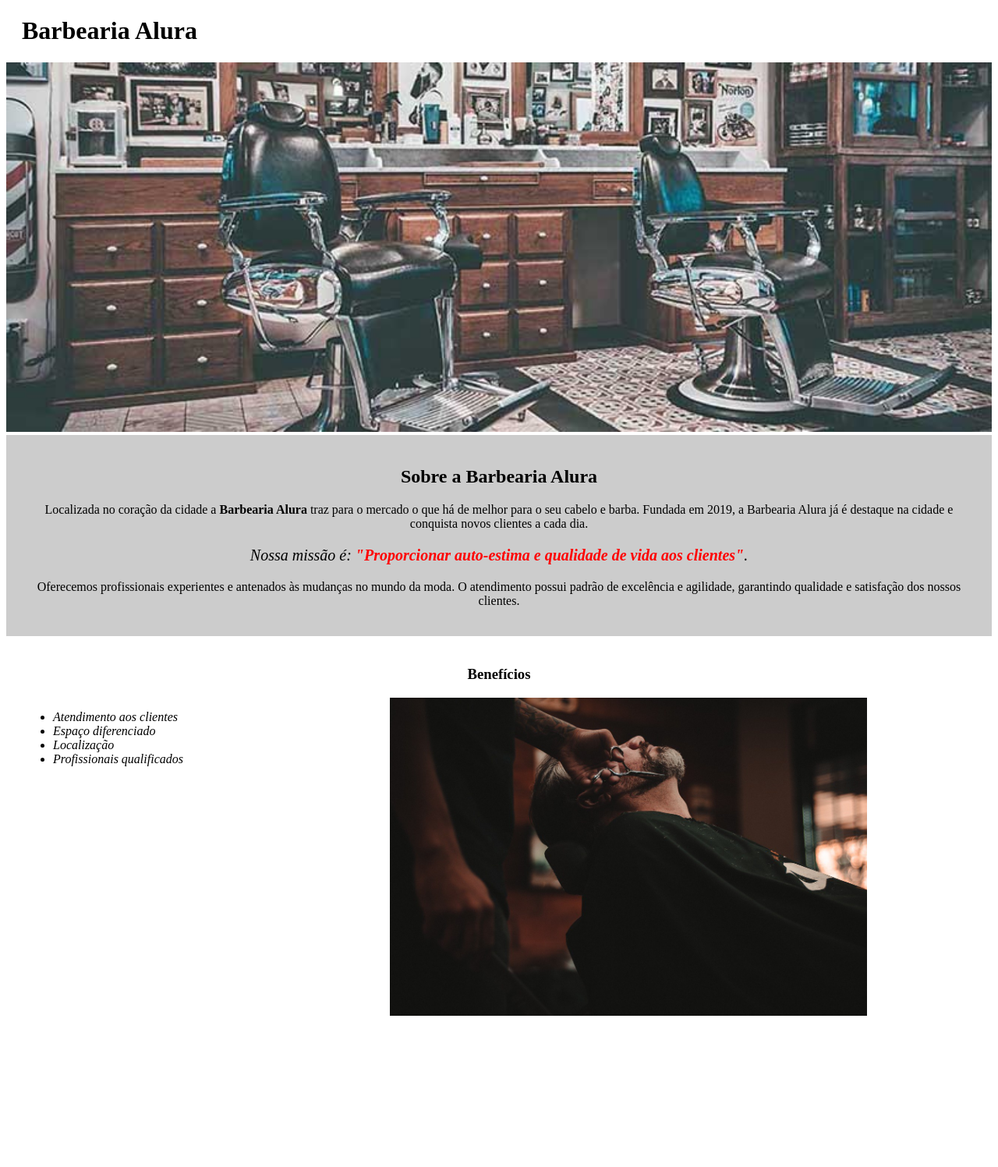
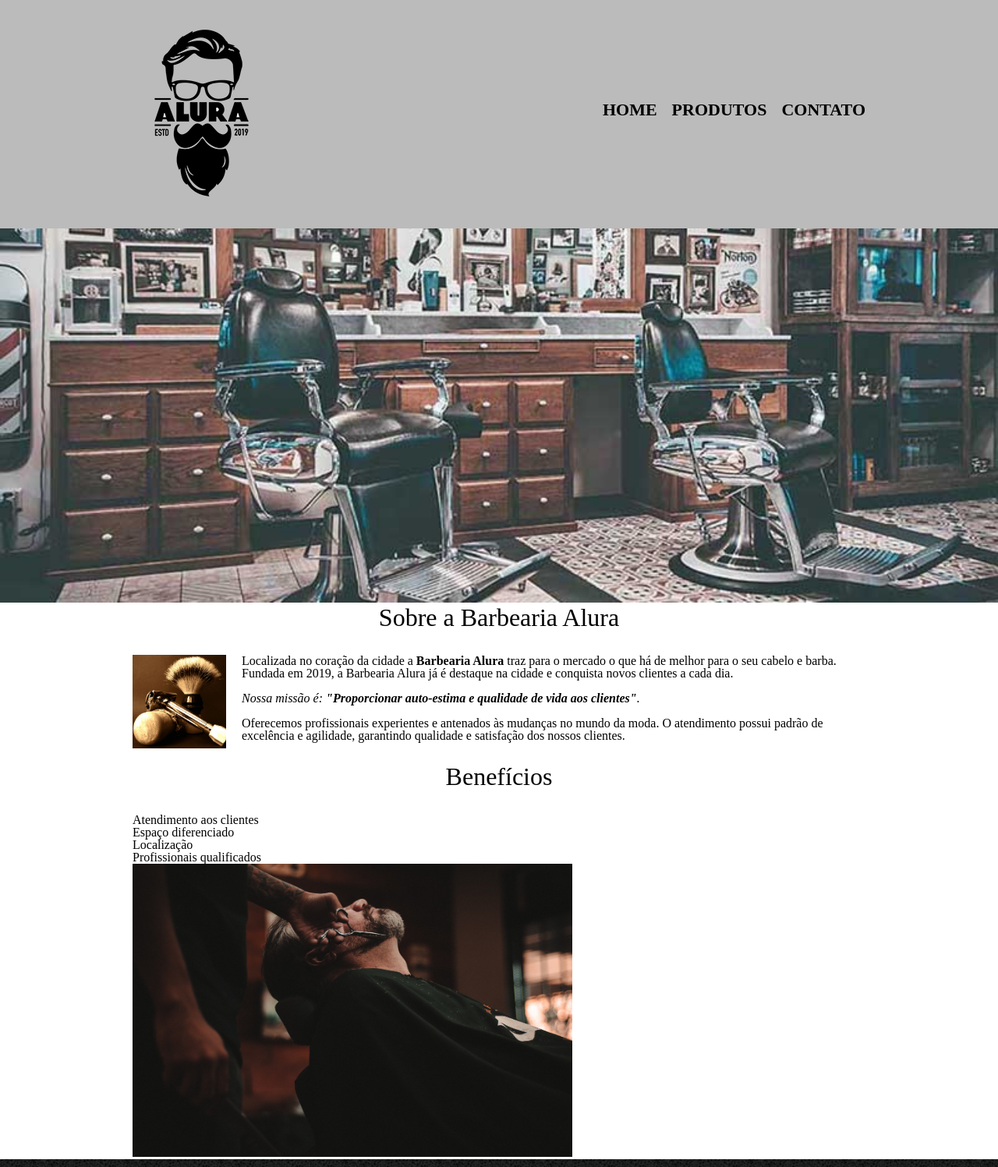
Before and after one commit to bjartsk/Barbearia-Alura-2, a plain HTML site: page index.html in a window 1280 px wide. Shown: the top 1497 px of the page at 78% size. Before the commit the page ends 1335 px from the top, so only its background shows below. Drawn offline with Linux system fonts and the light colour scheme.

Commit message:
refinando o html e css da página index

```diff
--- a/index.html
+++ b/index.html
@@ -3,26 +3,40 @@
 <head>
     <meta charset="UTF-8">
     <title>Barbearia Alura</title>
-    <link rel="stylesheet" href="style-home.css">
+    <link rel="stylesheet" href="reset.css">
+    <link rel="stylesheet" href="style.css">
 
 </head>
 <body>
     <header>
-        <h1 class="tituloprincipal">Barbearia Alura</h1>
+        <div class="caixa">
+            <h1><img src="logo.png"></h1>
+
+            <nav>
+                <ul>
+                    <li><a href="index.html">Home</a></li>
+                    <li><a href="produto.html">Produtos</a></a></li>
+                    <li><a href="contato.html">Contato</a></li>
+                </ul>
+            </nav>
+        </div>
     </header>
-    <img id="banner" src="banner.jpg">
-    <div class="principal">
-        <h2 class="titulocentralizado">Sobre a Barbearia Alura</h2>
+    <img class="banner" src="banner.jpg">
+    <main>
+        <section class="principal"> <!-- uma divisão onde o conteúdo tem todo o mesmo objetivo-->
+
+            <h2 class="tituloprincipal">Sobre a Barbearia Alura</h2>
+            <img class="utensilios" src="utensilios.jpg" alt="Utensílios de um barbeiro">
 
             <p>Localizada no coração da cidade a <strong>Barbearia Alura</strong> traz para o mercado o que há de melhor para o seu cabelo e barba. Fundada em 2019, a Barbearia Alura já é destaque na cidade e conquista novos clientes a cada dia.</p>
 
             <p id ="missao"> <em> Nossa missão é: <strong>"Proporcionar auto-estima e qualidade de vida aos clientes"</strong>.</em></p>
 
             <p>Oferecemos profissionais experientes e antenados às mudanças no mundo da moda. O atendimento possui padrão de excelência e agilidade, garantindo qualidade e satisfação dos nossos clientes.</p>
-    </div>
+        </section>
 
-    <div class="benefícios">
-    <h3 class="titulocentralizado">Benefícios</h3>
+        <section class="benefícios">
+        <h3 class="tituloprincipal"> Benefícios </h3>
 
             <ul>
                 <li class="itens">Atendimento aos clientes</li>
@@ -32,6 +46,13 @@
             </ul>
 
             <img src="beneficios.jpg" class="imagembeneficios">
-    </div>
+        </section>
+    </main>
+
+    <footer>
+        <img src="logo-branco.png">
+        <p class="copyright">&copy; Copyright Barbearia Alura 2019</p>
+    </footer>
+
 </body>
 </html>
--- a/style.css
+++ b/style.css
@@ -2,6 +2,41 @@ header {
     background: #BBBBBB;
     padding: 20px;
     width: auto;
+}
+
+/*css da pág inicial */
+.banner {
+    width: 100%;
+}
+
+.tituloprincipal {
+    text-align: center;
+    font-size: 2em;
+    margin-bottom: 1em;
+    clear: left; /* limpa o float */
+}
+
+.principal p {
+    margin-bottom: 1em;
+}
+
+.principal strong {
+    font-weight:bold;
+}
+
+.principal em {
+    font-style: italic;
+}
+
+.imagembeneficios {
+    width: 60%;
+}
+
+.utensilios {
+    width:120px;
+    float:left; /*imagem flutuante. possibilita o texto ao redor da img.
+     como se estivesse ao redor da sombra */
+    margin: 0 20px 20px 0;
 }
 
 .caixa {
```
Also changed, not shown: utensilios.jpg (added). Lines whose indentation alone changed are shown as unchanged.
